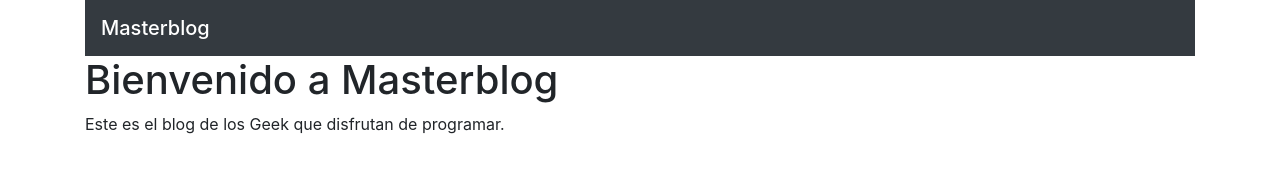
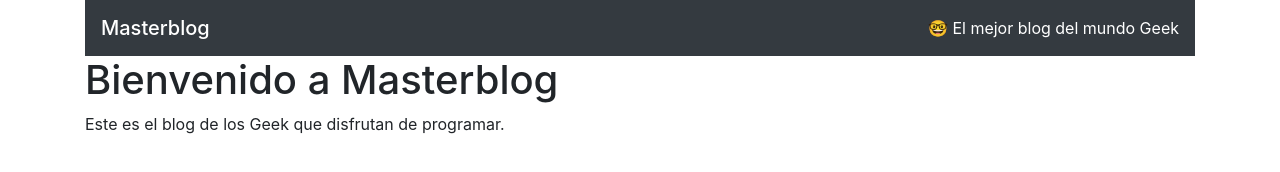
Before and after one commit to alecarol1/masterblog, a plain HTML site: page index.html in a window 1280 px wide. Drawn offline with nearby package versions, Linux system fonts and the light colour scheme.

Commit message:
Header terminado

```diff
--- a/index.html
+++ b/index.html
@@ -19,6 +19,7 @@
 			<div class="col">
 				<nav class="navbar navbar-dark bg-dark">
 					<span class="navbar-brand mb-0 h1">Masterblog</span>
+					<span class="text-white">&#129299; El mejor blog del mundo Geek</span>
 				</nav>
 			</div>
 		</div>
```
